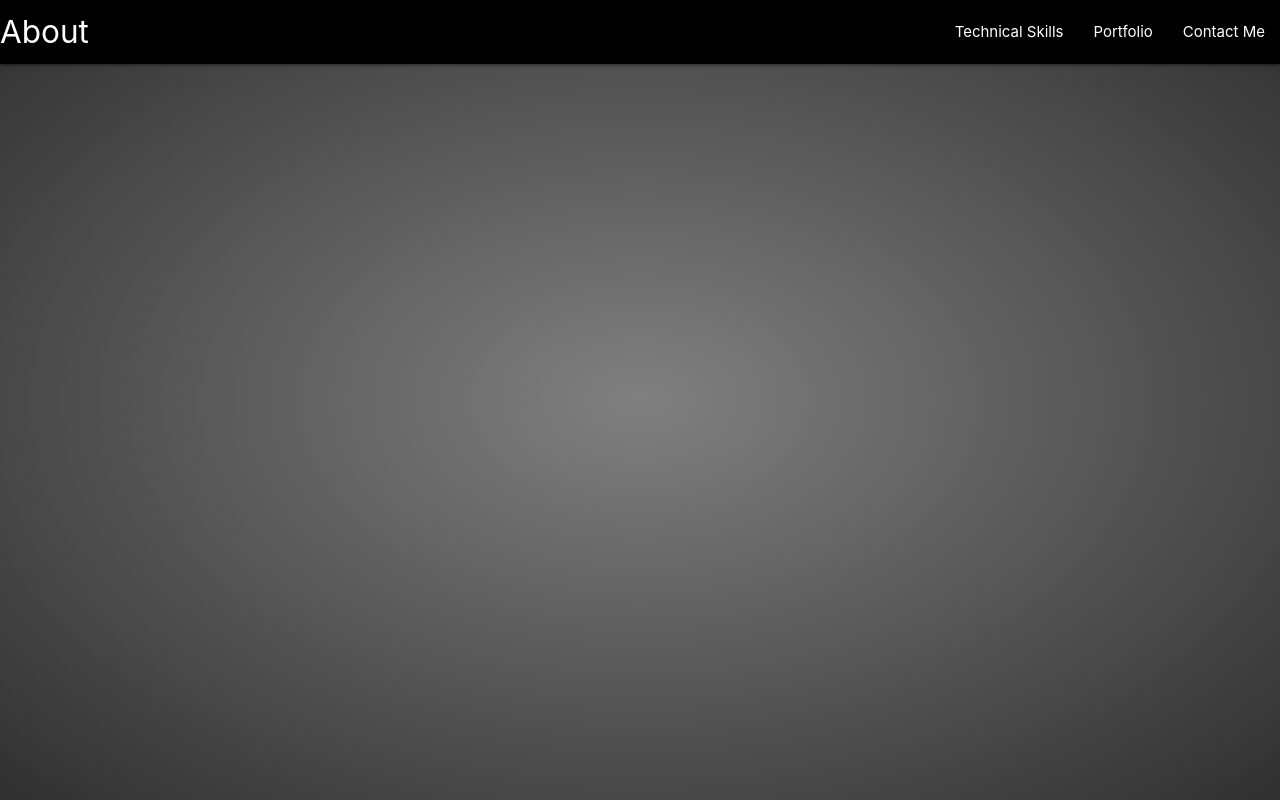
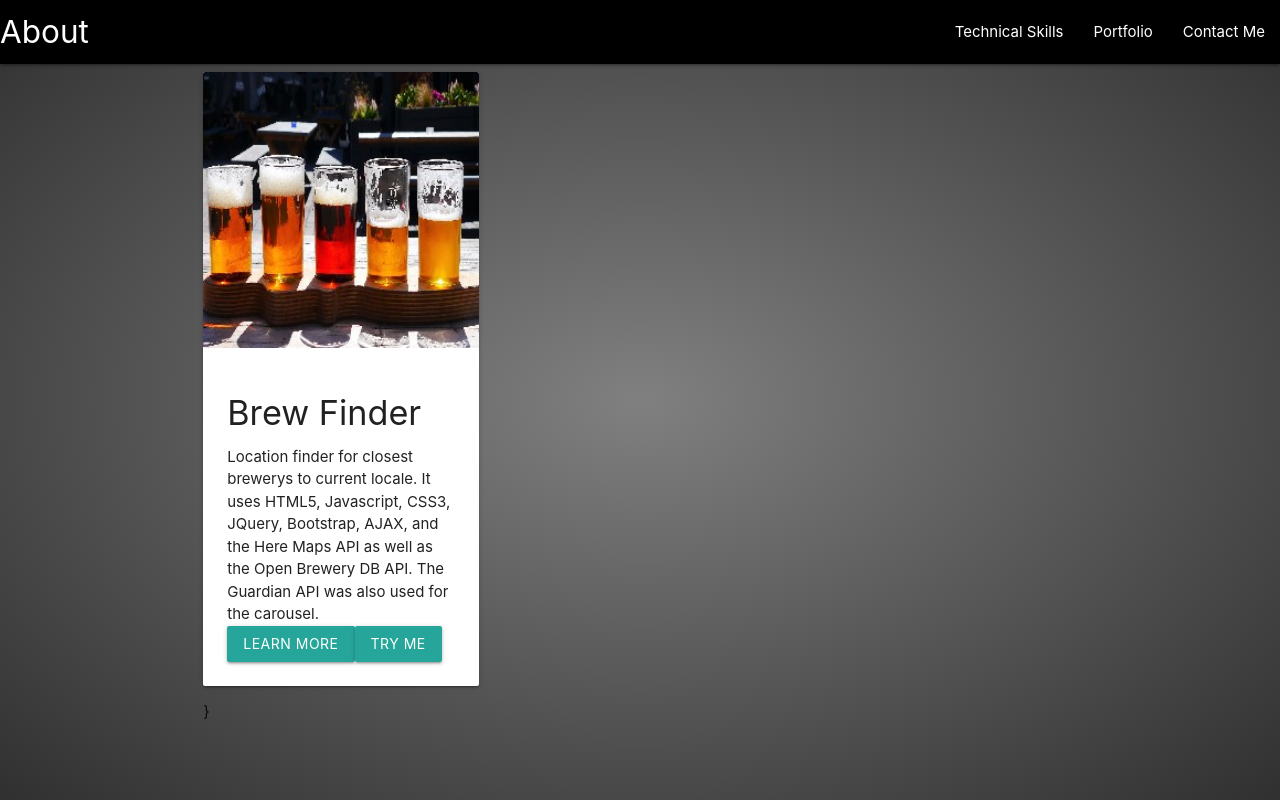
Before and after one commit to Ryby1024/react-portfolio, a React (Create React App) app: page /portfolio in a window 1280 px wide. Built offline with nearby package versions, Linux system fonts and the light colour scheme.

Commit message:
got the portfolio page working, just need to add all projects

```diff
--- a/src/App.js
+++ b/src/App.js
@@ -4,6 +4,7 @@ import './App.css';
 import ProjectCard from "./components/ProjectCard/projectcard";
 import Navbar from "./components/Navbar/Navbar";
 import About from "./pages/About/About";
+import Portfolio from "./pages/Portfolio/Portfolio"
 
 
 class App extends Component {
@@ -22,6 +23,9 @@ class App extends Component {
         <Route exact path="/">
           <About />
         </Route>
+        <Route exact path="/portfolio">
+          <Portfolio />
+        </Route>
       </Router>
     )
   }
--- a/src/components/ProjectCard/projectcard.js
+++ b/src/components/ProjectCard/projectcard.js
@@ -4,7 +4,7 @@ const ProjectCard = (props) => {
     return(
         <div className="card">
             <div className="card-image">
-            <img className="project" src={props.project} />
+            <img className="project-picture" src={props.image} />
             </div>
             <div className="card-content">
                 <h4>{props.title}</h4>
--- a/src/pages/About/About.js
+++ b/src/pages/About/About.js
@@ -10,7 +10,7 @@ const defaultStyles = {
     display: 'flex',
     justifyContent: 'center',
     alignItems: 'center',
-    fontSize: '2em',
+    fontSize: '1em',
     fontFamily: "'Kanit', sans-serif",
     textTransform: 'uppercase',
 
@@ -19,7 +19,7 @@ const defaultStyles = {
 
   export default class About extends React.PureComponent {
 
-    state = { header: [],
+    state = { items: [],
 
     }
 
--- a/src/pages/Portfolio/Portfolio.js
+++ b/src/pages/Portfolio/Portfolio.js
@@ -0,0 +1,64 @@
+import React, { Component } from "react";
+import ProjectCard from "../../components/ProjectCard/projectcard";
+import "./portfolio.css";
+class Portfolio extends Component {
+
+    state= {
+        projects: [],
+        id: 0,
+        title: "",
+        overview: "",
+        image: ""
+    }
+    componentDidMount() {
+        this.setProjects();
+    }
+
+    projects = [
+        {
+            id: 1,
+            title: "Brew Finder",
+            overview: "Location finder for closest brewerys to current locale. It uses HTML5, Javascript, CSS3, JQuery, Bootstrap, AJAX, and the Here Maps API as well as the Open Brewery DB API. The Guardian API was also used for the carousel.",
+            image: "./images/beer.jpg"
+        }
+    ]
+    setProjects = () => {
+        let newProjects = this.projects;
+        console.log(newProjects)
+        this.setState({
+            projects: newProjects
+        })
+    }
+
+    get myProjects(){
+        const {projects} = this.state
+        console.log(projects)
+        if (Array.isArray(projects)){
+            return projects.map(project => {
+                console.log("hello")
+                return <ProjectCard
+                key={project.id}
+                id={project.id}
+                title={project.title}
+                overview={project.overview}
+                image={project.image}
+                />
+            })
+        }
+    }
+
+    render(){
+        return(
+            <div className="container">
+                <div className="row">
+                    <div className="col s4">
+                        {this.myProjects}}
+                    </div>
+                </div>
+
+            </div>
+
+        )
+    }
+}
+export default Portfolio;
```
Also changed, not shown: public/images/beer.jpg (added), src/pages/Portfolio/portfolio.css (added).
